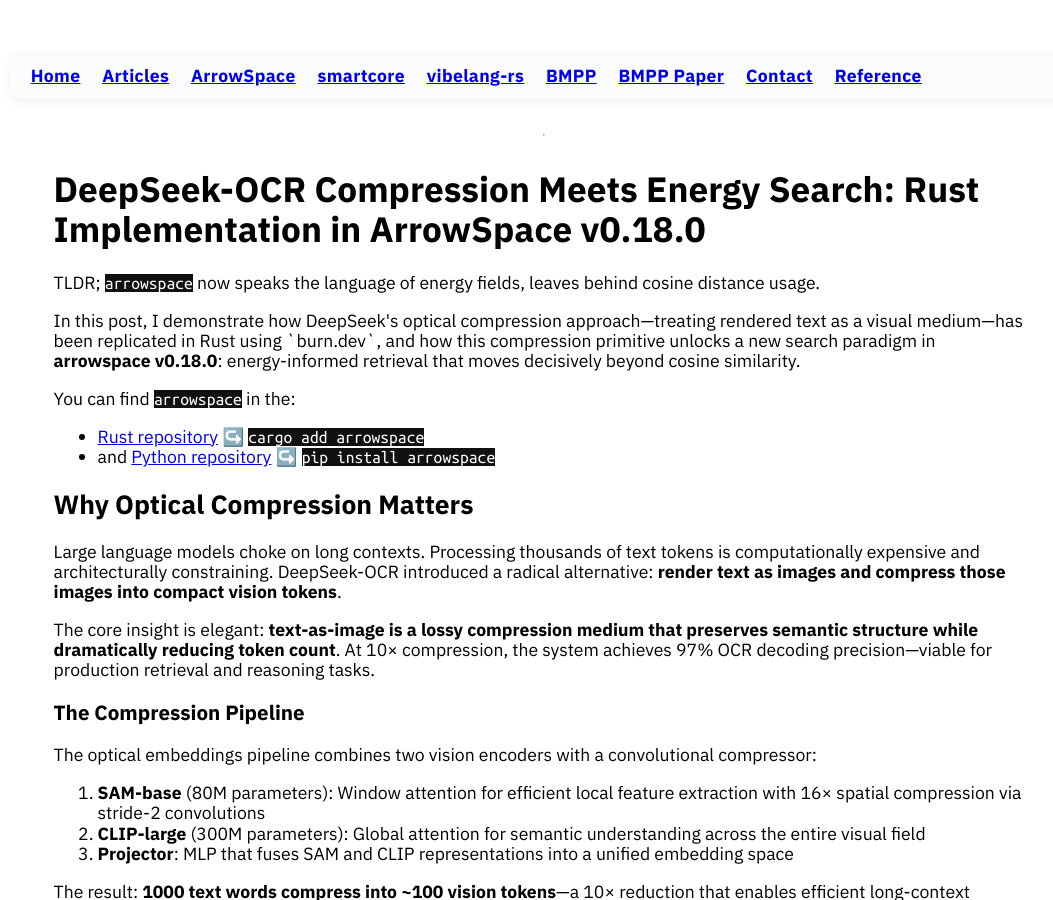
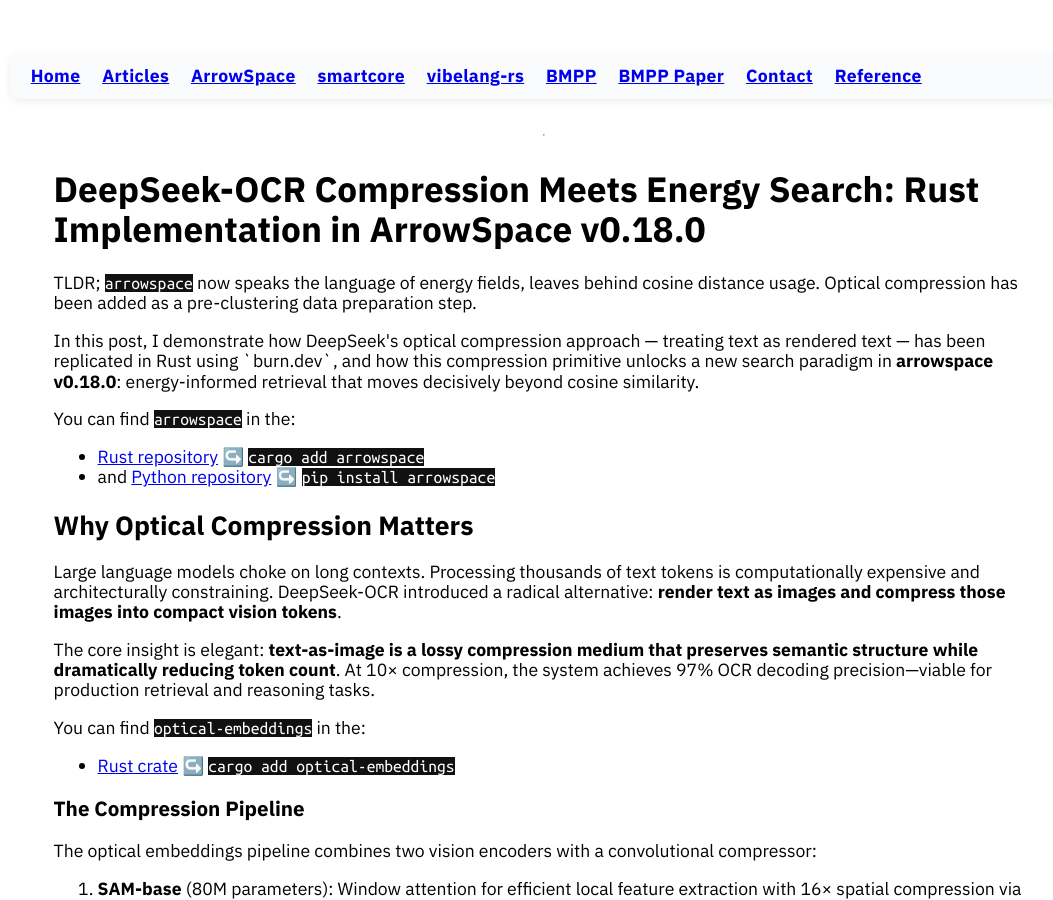
Before and after one commit to Mec-iS/staticwebpage, a Jekyll site: the page built from posts/007_deepseek_optical_compression_rust.md, in a window 1280 px wide and 900 px high. Shown: the whole window, without its empty margins (96-1149 px from the left). Built offline with Jekyll 4.4.1, drawn with Linux system fonts in a browser that asks for light colours; nearby versions of some CDN libraries; formulas are drawn with MathJax 3.

Commit message:
Add crate link to post

```diff
--- a/posts/007_deepseek_optical_compression_rust.md
+++ b/posts/007_deepseek_optical_compression_rust.md
@@ -57,9 +57,9 @@
 
 # DeepSeek-OCR Compression Meets Energy Search: Rust Implementation in ArrowSpace v0.18.0
 
-TLDR; `arrowspace` now speaks the language of energy fields, leaves behind cosine distance usage.
+TLDR; `arrowspace` now speaks the language of energy fields, leaves behind cosine distance usage. Optical compression has been added as a pre-clustering data preparation step.
 
-<p>In this post, I demonstrate how DeepSeek's optical compression approach—treating rendered text as a visual medium—has been replicated in Rust using `burn.dev`, and how this compression primitive unlocks a new search paradigm in <strong>arrowspace v0.18.0</strong>: energy-informed retrieval that moves decisively beyond cosine similarity.</p>
+<p>In this post, I demonstrate how DeepSeek's optical compression approach — treating text as rendered text — has been replicated in Rust using `burn.dev`, and how this compression primitive unlocks a new search paradigm in <strong>arrowspace v0.18.0</strong>: energy-informed retrieval that moves decisively beyond cosine similarity.</p>
 
 You can find `arrowspace` in the:
 * [Rust repository](https://github.com/Mec-iS/arrowspace-rs) ↪️ `cargo add arrowspace`
@@ -70,6 +70,9 @@
 Large language models choke on long contexts. Processing thousands of text tokens is computationally expensive and architecturally constraining. DeepSeek-OCR introduced a radical alternative: **render text as images and compress those images into compact vision tokens**.
 
 The core insight is elegant: **text-as-image is a lossy compression medium that preserves semantic structure while dramatically reducing token count**. At 10× compression, the system achieves 97% OCR decoding precision—viable for production retrieval and reasoning tasks.
+
+You can find `optical-embeddings` in the:
+* [Rust crate](https://crates.io/crates/optical-embeddings) ↪️ `cargo add optical-embeddings`
 
 ### The Compression Pipeline
 
```
